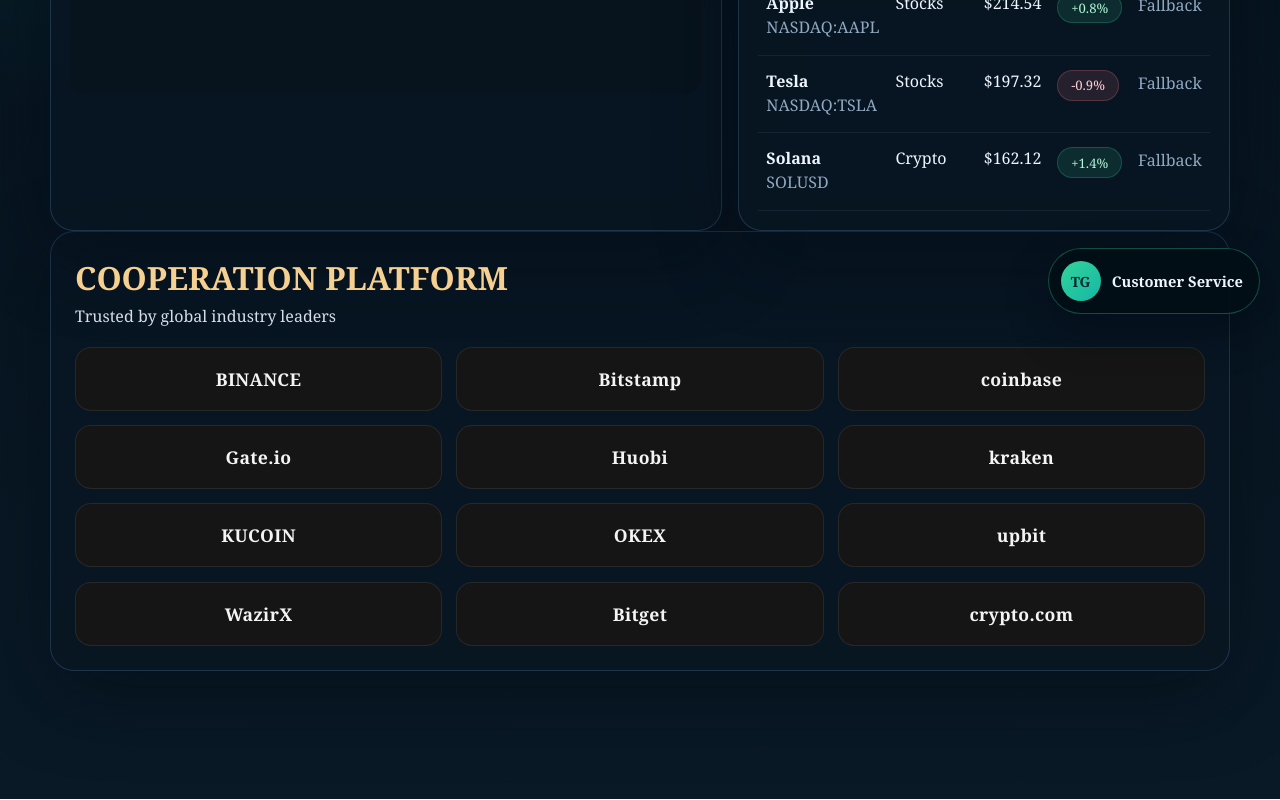
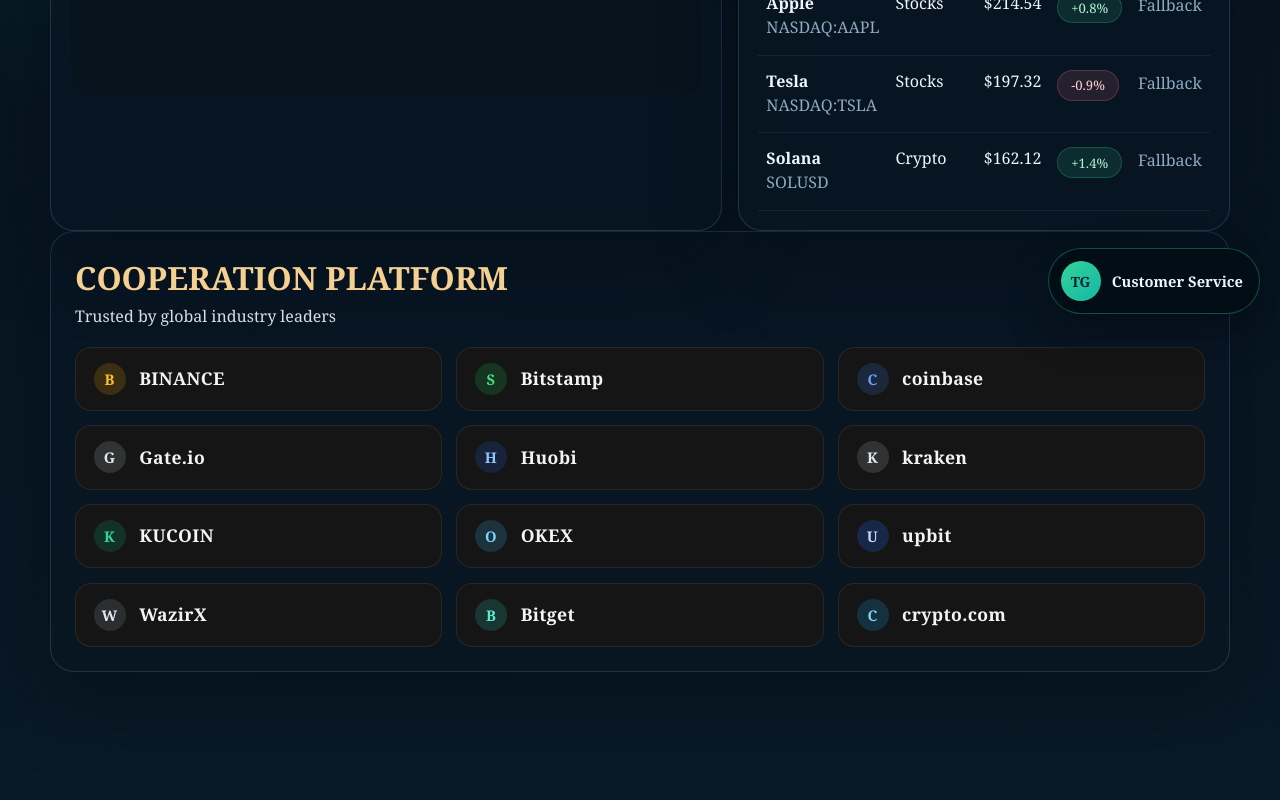
Before and after one commit to llae41197-source/ethprofito, a Next.js app: page / in a window 1280 px wide. Shown: the part 466-1266 px from the top of the page. Built offline with nearby package versions, Linux system fonts and the light colour scheme; no server answers; what wagmi would draw is missing.

Commit message:
Add exchange-style partner icons on home page

```diff
--- a/app/globals.css
+++ b/app/globals.css
@@ -446,15 +446,87 @@
 .partner-chip {
   display: flex;
   align-items: center;
-  justify-content: center;
+  justify-content: flex-start;
+  gap: 0.85rem;
   min-height: 4rem;
   border-radius: 16px;
   border: 1px solid rgba(255, 255, 255, 0.08);
   background: rgba(22, 22, 20, 0.92);
   color: #f4f4f5;
+  padding: 0.95rem 1.1rem;
   font-size: 1.1rem;
   font-weight: 700;
   letter-spacing: 0.02em;
+}
+
+.partner-mark {
+  display: inline-grid;
+  place-items: center;
+  width: 2rem;
+  height: 2rem;
+  border-radius: 999px;
+  font-size: 0.92rem;
+  font-weight: 800;
+  flex-shrink: 0;
+}
+
+.partner-name {
+  line-height: 1;
+}
+
+.partner-mark-gold {
+  background: rgba(245, 158, 11, 0.18);
+  color: #fbbf24;
+}
+
+.partner-mark-green {
+  background: rgba(34, 197, 94, 0.18);
+  color: #4ade80;
+}
+
+.partner-mark-blue {
+  background: rgba(59, 130, 246, 0.18);
+  color: #60a5fa;
+}
+
+.partner-mark-light {
+  background: rgba(226, 232, 240, 0.14);
+  color: #e2e8f0;
+}
+
+.partner-mark-navy {
+  background: rgba(37, 99, 235, 0.18);
+  color: #93c5fd;
+}
+
+.partner-mark-emerald {
+  background: rgba(16, 185, 129, 0.18);
+  color: #34d399;
+}
+
+.partner-mark-sky {
+  background: rgba(56, 189, 248, 0.18);
+  color: #7dd3fc;
+}
+
+.partner-mark-royal {
+  background: rgba(37, 99, 235, 0.24);
+  color: #bfdbfe;
+}
+
+.partner-mark-mist {
+  background: rgba(148, 163, 184, 0.18);
+  color: #e2e8f0;
+}
+
+.partner-mark-teal {
+  background: rgba(45, 212, 191, 0.18);
+  color: #5eead4;
+}
+
+.partner-mark-azure {
+  background: rgba(14, 165, 233, 0.2);
+  color: #7dd3fc;
 }
 
 .field {
--- a/app/page.tsx
+++ b/app/page.tsx
@@ -6,18 +6,18 @@
 export default async function HomePage() {
   const markets = await getMarketCards();
   const partners = [
-    "BINANCE",
-    "Bitstamp",
-    "coinbase",
-    "Gate.io",
-    "Huobi",
-    "kraken",
-    "KUCOIN",
-    "OKEX",
-    "upbit",
-    "WazirX",
-    "Bitget",
-    "crypto.com"
+    { name: "BINANCE", mark: "B", tone: "gold" },
+    { name: "Bitstamp", mark: "S", tone: "green" },
+    { name: "coinbase", mark: "C", tone: "blue" },
+    { name: "Gate.io", mark: "G", tone: "light" },
+    { name: "Huobi", mark: "H", tone: "navy" },
+    { name: "kraken", mark: "K", tone: "light" },
+    { name: "KUCOIN", mark: "K", tone: "emerald" },
+    { name: "OKEX", mark: "O", tone: "sky" },
+    { name: "upbit", mark: "U", tone: "royal" },
+    { name: "WazirX", mark: "W", tone: "mist" },
+    { name: "Bitget", mark: "B", tone: "teal" },
+    { name: "crypto.com", mark: "C", tone: "azure" }
   ];
 
   return (
@@ -65,8 +65,9 @@
           <p className="partners-copy">Trusted by global industry leaders</p>
           <div className="partners-grid">
             {partners.map((partner) => (
-              <div key={partner} className="partner-chip">
-                {partner}
+              <div key={partner.name} className="partner-chip">
+                <span className={`partner-mark partner-mark-${partner.tone}`}>{partner.mark}</span>
+                <span className="partner-name">{partner.name}</span>
               </div>
             ))}
           </div>
```
